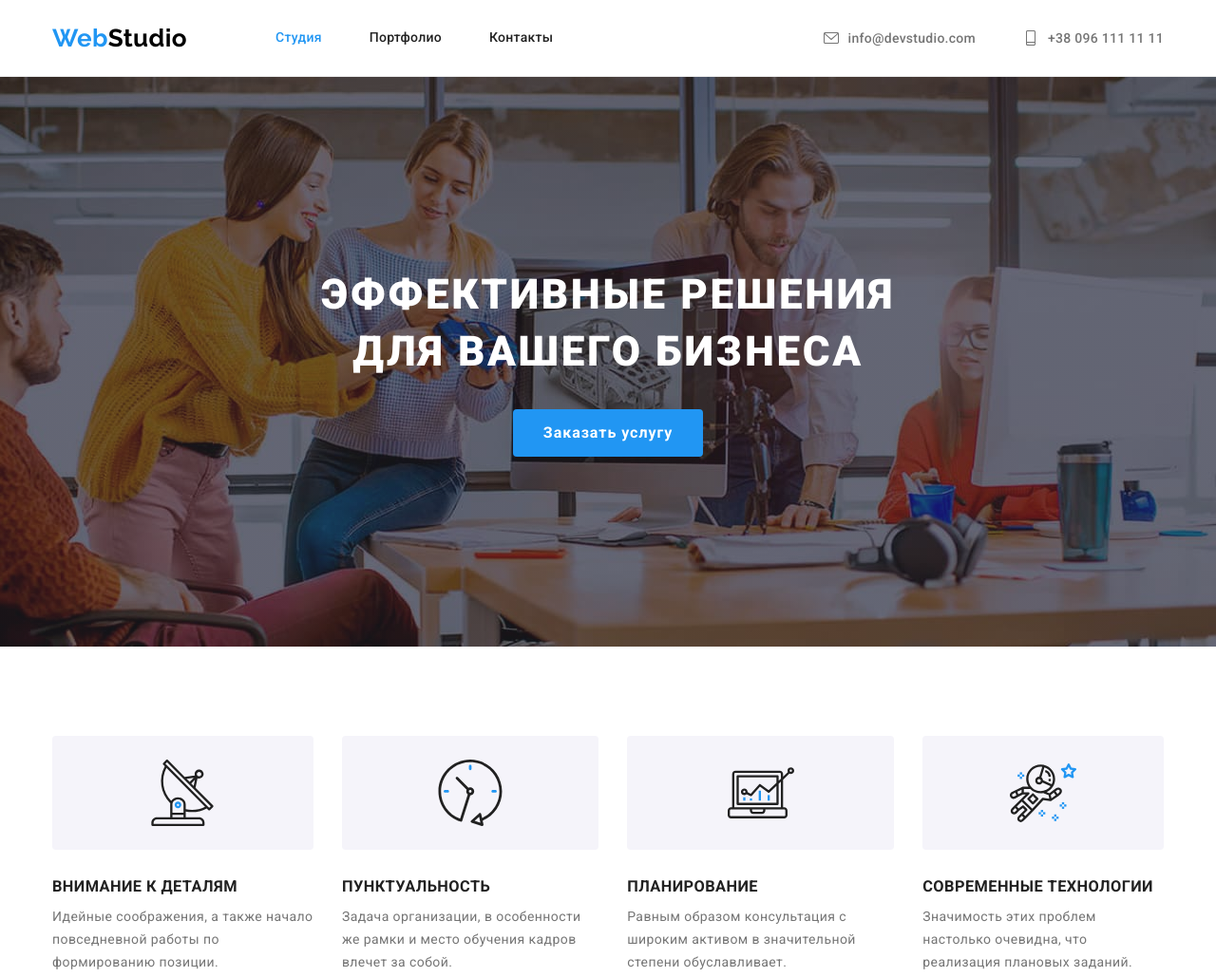
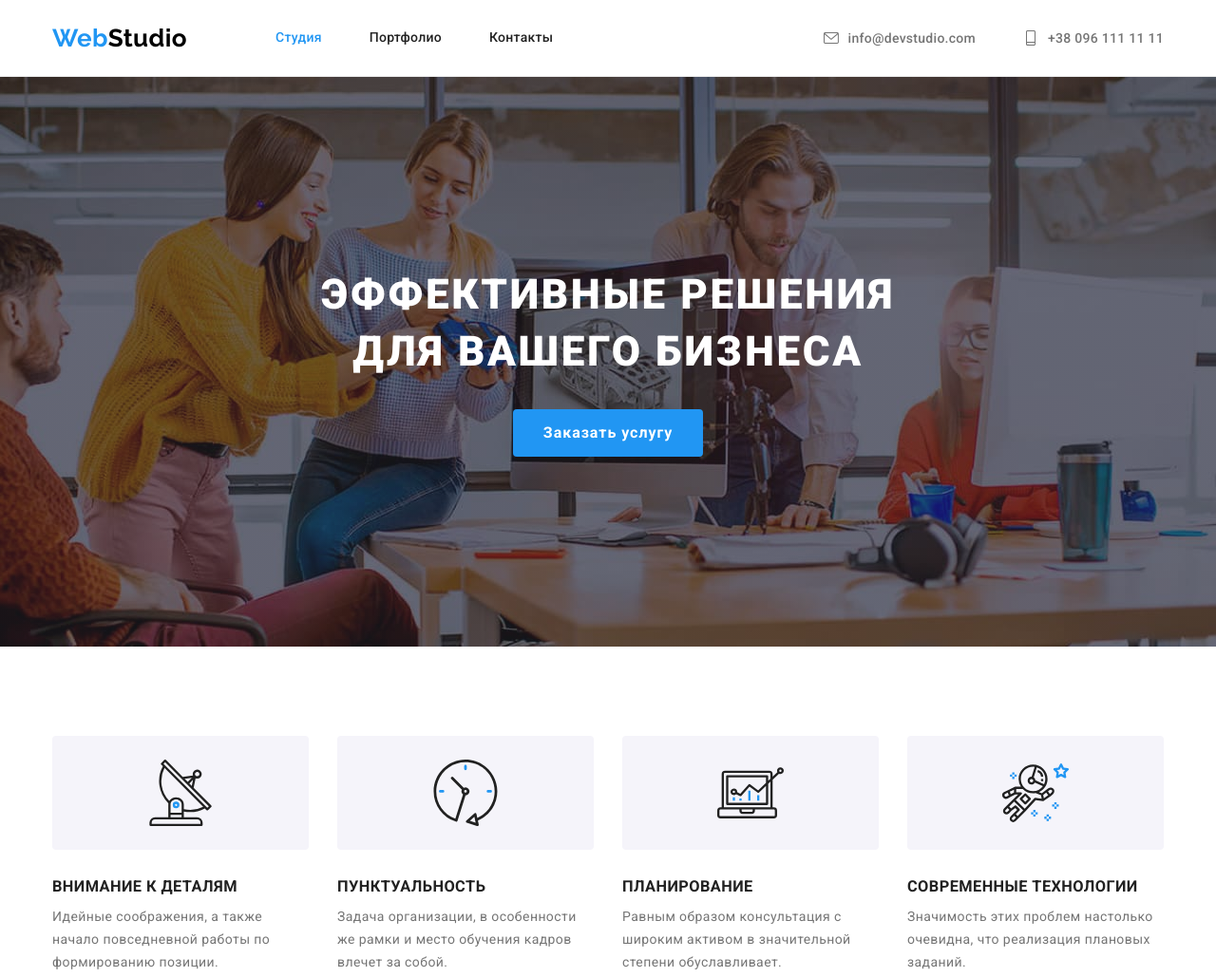
Before and after one commit to AlonaStasyshyna/practice-4, a plain HTML site: page index.html in a window 1280 px wide. Shown: the top 1029 px of the page at 95% size. Drawn offline with nearby package versions, Linux system fonts and the light colour scheme.

Commit message:
Добавляет иконки в хедере и качествах

```diff
--- a/css/styles.css
+++ b/css/styles.css
@@ -5,6 +5,7 @@
   --primary-white-color: #ffffff;
   --secondary-background-color: #f5f4fa;
   --footer-background-color: #2f303a;
+  --icons-color: #AFB1B8;
 }
 
 /* Общие */
@@ -123,7 +124,21 @@ button {
   letter-spacing: 0.02em;
 }
 
-.contacts-header .link::before {
+.contacts-header .link:hover,
+.contacts-header .link:focus {
+  color: var(--accent-color);
+}
+
+.contacts-header .icon {
+  width: 16px;
+  height: 16px;
+  margin-right: 10px;
+
+  fill: currentColor;
+}
+
+/* Добавление иконок с помощью псевдоэлементов */
+/* .contacts-header .link::before {
   content: "";
   width: 16px;
   height: 16px;
@@ -139,12 +154,7 @@ button {
 
 .link.icon-smartphone::before {
   background-image: url(../images/smartphone.svg);
-}
-
-.contacts-header .link:hover,
-.contacts-header .link:focus {
-  color: var(--accent-color);
-}
+} */
 
 /* CSS страницы Студия */
 /* Герой */
@@ -238,7 +248,41 @@ button {
   margin-left: 30px;
 }
 
-.quality-list .item::before {
+.quality-title {
+  margin-top: 0;
+  margin-bottom: 10px;
+  color: var(--title-text-color);
+
+  font-weight: 700;
+  line-height: 1.14;
+  text-transform: uppercase;
+}
+
+.quality-text {
+  margin-top: 0;
+  margin-bottom: 0;
+  line-height: 1.71;
+}
+
+.quality-icon {
+  display: flex;
+  width: 270px;
+  height: 120px;
+  margin-bottom: 30px;
+  border-radius: 4px;
+  justify-content: center;
+  align-items:center;
+
+  background-color: var(--secondary-background-color);
+}
+
+.quality-icon .icon {
+  width: 70px;
+  height: 70px;
+}
+
+/* Добавление иконок с помощью псевдоэлементов */
+/* .quality-list .item::before {
   display: block;
   content: "";
   height: 120px;
@@ -265,23 +309,7 @@ button {
 
 .item.icon-astronaut::before {
   background-image: url(../images/astronaut.svg);
-}
-
-.quality-title {
-  margin-top: 0;
-  margin-bottom: 10px;
-  color: var(--title-text-color);
-
-  font-weight: 700;
-  line-height: 1.14;
-  text-transform: uppercase;
-}
-
-.quality-text {
-  margin-top: 0;
-  margin-bottom: 0;
-  line-height: 1.71;
-}
+} */
 
 /* Чем занимаемся */
 .directions-list {
--- a/index.html
+++ b/index.html
@@ -30,9 +30,17 @@
             </nav>
 
             <ul class="contacts-header">
-                <li class="item"><a href="mailto:info@devstudio.com" class="link icon-envelope">info@devstudio.com</a>
+                <li class="item"><a href="mailto:info@devstudio.com" class="link">
+                    <svg class="icon">
+                        <use href="./images/icons.svg#envelope"></use>
+                    </svg>
+                    info@devstudio.com</a>
                 </li>
-                <li class="item"><a href="tel:+380961111111" class="link icon-smartphone">+38 096 111 11 11</a></li>
+                <li class="item"><a href="tel:+380961111111" class="link">
+                    <svg class="icon">
+                        <use href="./images/icons.svg#smartphone"></use>
+                    </svg>
+                    +38 096 111 11 11</a></li>
             </ul>
         </div>
     </header>
@@ -50,19 +58,31 @@
                 <div class="container">
                     <h2 class="section-title hidden">Качества</h2>
                     <ul class="quality-list">
-                        <li class="item icon-antenna">
+                        <li class="item">
+                            <div class="quality-icon"><svg class="icon">
+                                <use href="./images/icons.svg#antenna"></use>
+                            </svg></div>
                             <h3 class="quality-title">Внимание к деталям</h3>
                             <p class="quality-text">Идейные соображения, а также начало повседневной работы по формированию позиции.</p>
                         </li>
-                        <li class="item icon-clock">
+                        <li class="item">
+                            <div class="quality-icon"><svg class="icon">
+                                <use href="./images/icons.svg#clock"></use>
+                            </svg></div>
                             <h3 class="quality-title">Пунктуальность</h3>
                             <p class="quality-text">Задача организации, в особенности же рамки и место обучения кадров влечет за собой.</p>
                         </li>
-                        <li class="item icon-diagram">
+                        <li class="item">
+                            <div class="quality-icon"><svg class="icon">
+                                <use href="./images/icons.svg#diagram"></use>
+                            </svg></div>
                             <h3 class="quality-title">Планирование</h3>
                             <p class="quality-text">Равным образом консультация с широким активом в значительной степени обуславливает.</p>
                         </li>
-                        <li class="item icon-astronaut">
+                        <li class="item">
+                            <div class="quality-icon"><svg class="icon">
+                                <use href="./images/icons.svg#astronaut"></use>
+                            </svg></div>
                             <h3 class="quality-title">Современные технологии</h3>
                             <p class="quality-text">Значимость этих проблем настолько очевидна, что реализация плановых заданий.</p>
                         </li>
```
Also changed, not shown: portfolio.html (+10 -2 lines), images/antenna.svg (deleted), images/astronaut.svg (deleted), images/client-1.svg (deleted), images/client-2.svg (deleted), images/client-3.svg (deleted), images/client-4.svg (deleted), images/client-5.svg (deleted), images/client-6.svg (deleted), images/clock.svg (deleted), images/diagram.svg (deleted), images/envelope.svg (deleted), images/facebook.svg (deleted), images/icons.svg (added), 4 more files.
